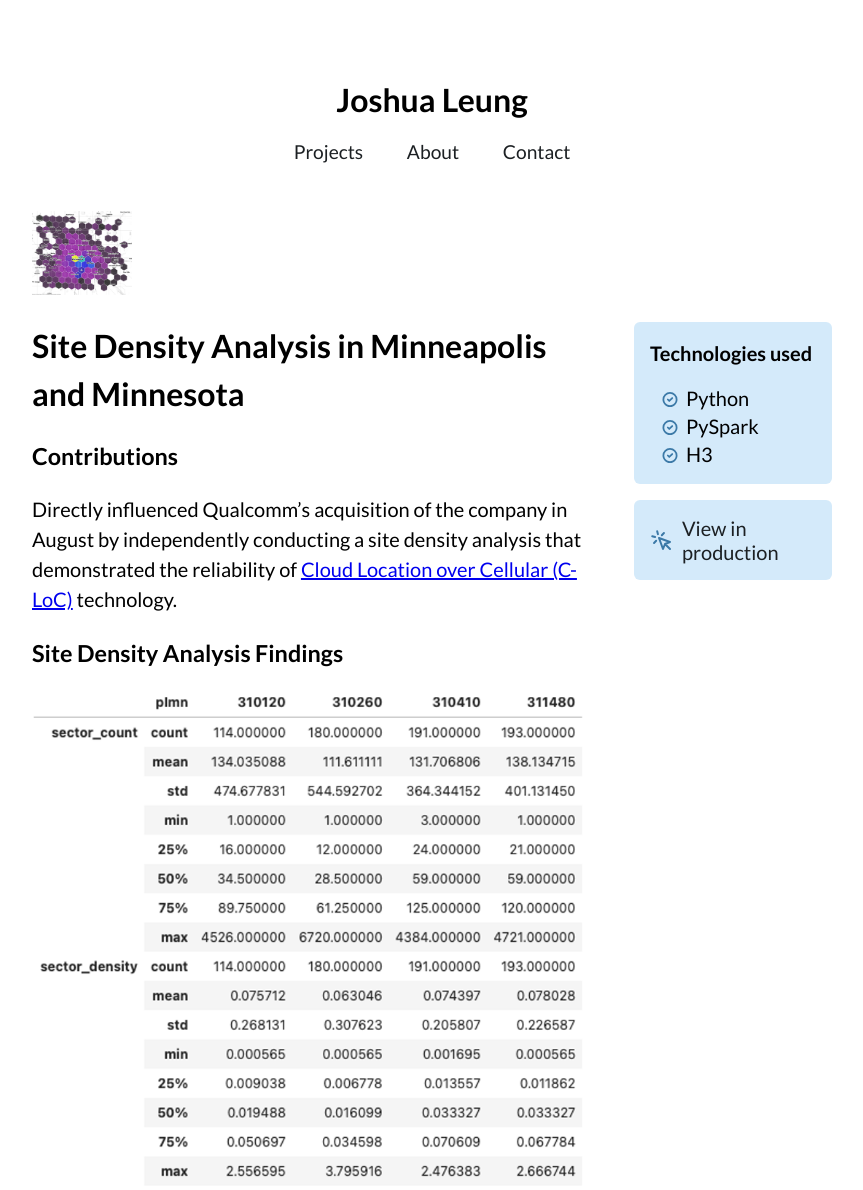
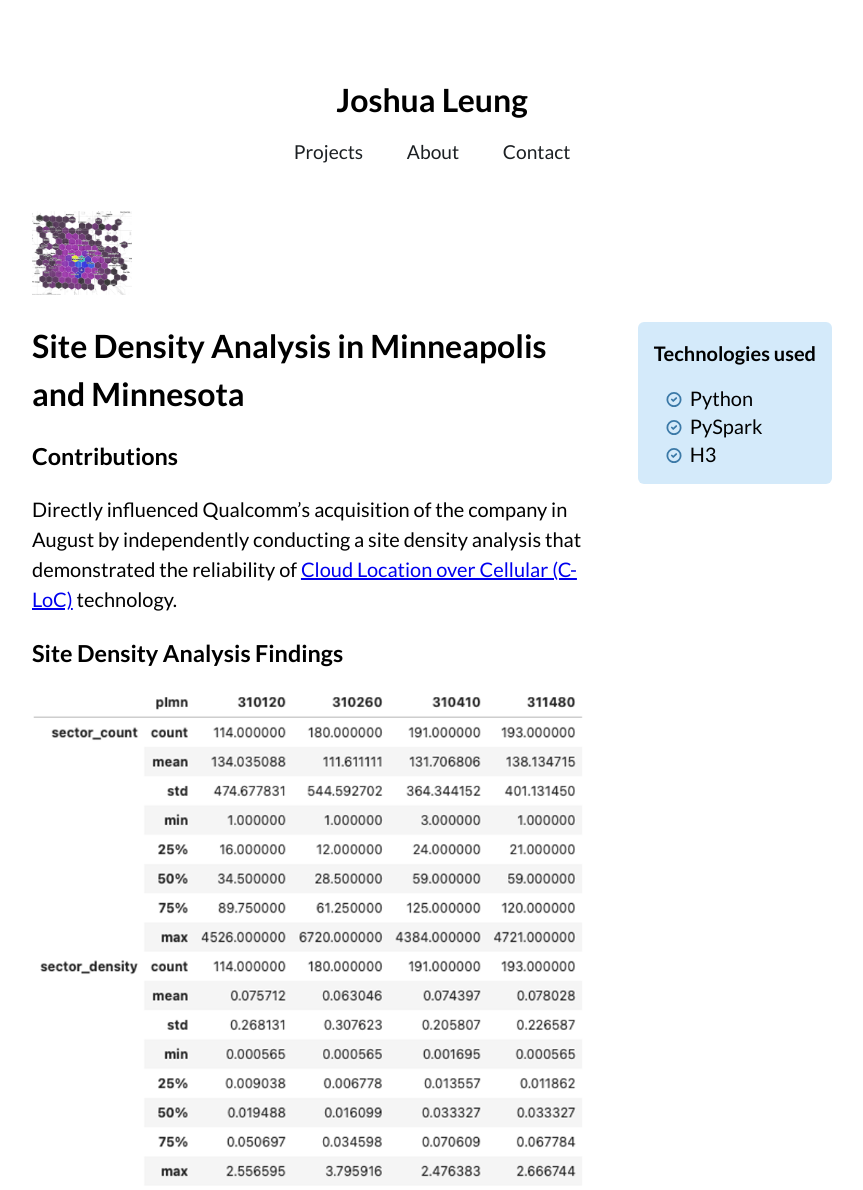
Before and after one commit to jjoshualleung/portfolio, a Flask app: page /projects/site-density-analysis in a window 1280 px wide. Shown: the top 1190 px of the page, without its empty margins (208-1071 px from the left). Run offline with Flask 3, Linux system fonts and the light colour scheme.

Commit message:
commit out production view

```diff
--- a/templates/project_site-density-analysis.html
+++ b/templates/project_site-density-analysis.html
@@ -70,10 +70,10 @@
                         </ul>
                     </article>
 
-                    <a class="cta" href="{{ project['prod'] }}">
-                        <img class="cta__icon" src="{{ url_for('static', filename='img/pointer.svg') }}">
-                        View in production
-                    </a>
+{#                    <a class="cta" href="{{ project['prod'] }}">#}
+{#                        <img class="cta__icon" src="{{ url_for('static', filename='img/pointer.svg') }}">#}
+{#                        View in production#}
+{#                    </a>#}
                 </section>
             </article>
         </div>
```
